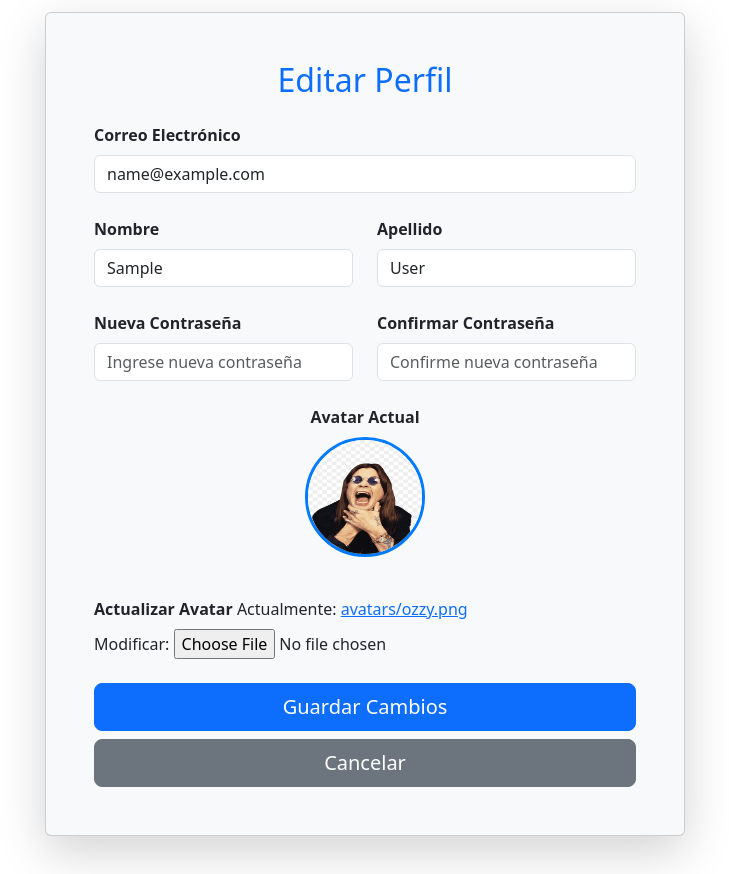
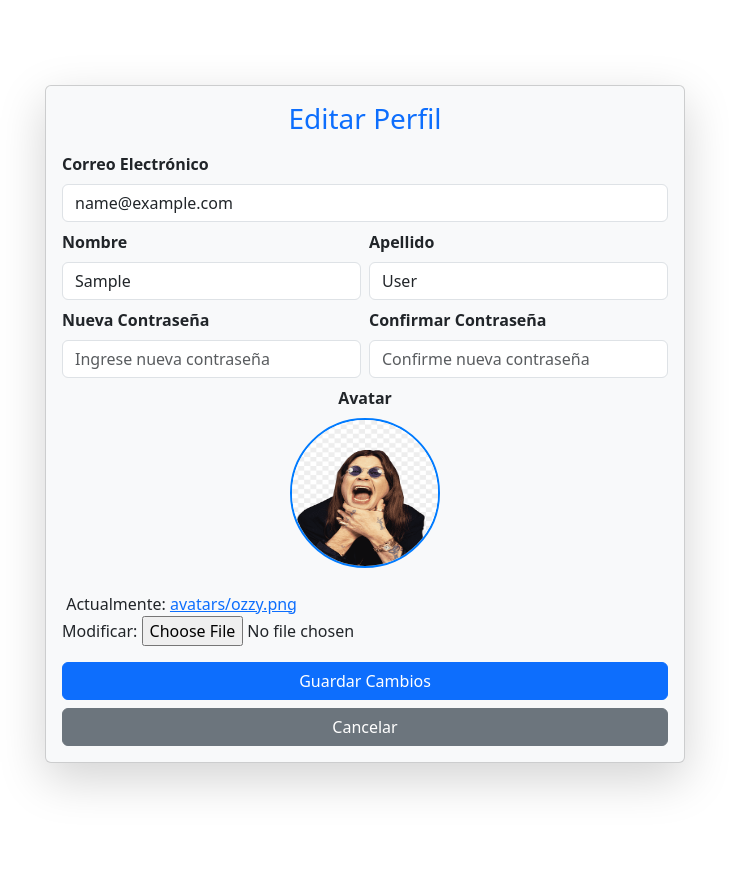
Before and after one commit to Yenniemorales/TrabajoFinal-Morales, a Django app: page /editar_perfil/ in a window 1280 px wide. Shown: the part 62-936 px from the top of the page, without its empty margins (275-1004 px from the left). Run offline with Django 5.2, Linux system fonts and the light colour scheme; the visitor is signed in with stand-in values (Sample User, id 1); data comes from the database, SQL or seed files in the repository; some libraries are stand-ins or nearby versions.

Commit message:
Arreglo final editar perdil

```diff
--- a/AppConsulta/templates/AppConsulta/editar_perfil.html
+++ b/AppConsulta/templates/AppConsulta/editar_perfil.html
@@ -4,8 +4,8 @@
 
 {% block content %}
 <div class="container d-flex justify-content-center align-items-center vh-100">
-    <div class="card shadow-lg p-5 rounded" style="width: 40rem; background-color: #f8f9fa;">
-        <h2 class="text-center mb-4 text-primary ">Editar Perfil</h2>
+    <div class="card shadow-lg p-3 rounded" style="width: 40rem; background-color: #f8f9fa;"> <!-- Reducido el ancho -->
+        <h3 class="text-center mb-3 text-primary">Editar Perfil</h3> <!-- Título reducido -->
 
         <!-- Mensajes de error o éxito -->
         {% if messages %}
@@ -20,48 +20,48 @@
         {% endif %}
 
         <!-- Formulario -->
-        <form method="post" enctype="multipart/form-data" class="needs-validation" novalidate>
+        <form method="post" enctype="multipart/form-data">
             {% csrf_token %}
-            <div class="row g-4">
+            <div class="row g-2"> <!-- Reducido el espacio entre elementos -->
                 <!-- Información personal -->
-                <div class="col-md-12">
+                <div class="col-12">
                     <label for="id_email" class="form-label fw-bold">Correo Electrónico</label>
                     {{ user_form.email }}
                 </div>
-                <div class="col-md-6">
+                <div class="col-6">
                     <label for="id_first_name" class="form-label fw-bold">Nombre</label>
                     {{ user_form.first_name }}
                 </div>
-                <div class="col-md-6">
+                <div class="col-6">
                     <label for="id_last_name" class="form-label fw-bold">Apellido</label>
                     {{ user_form.last_name }}
                 </div>
 
                 <!-- Contraseña -->
-                <div class="col-md-6">
+                <div class="col-6">
                     <label for="id_password1" class="form-label fw-bold">Nueva Contraseña</label>
                     {{ user_form.password1 }}
                 </div>
-                <div class="col-md-6">
+                <div class="col-6">
                     <label for="id_password2" class="form-label fw-bold">Confirmar Contraseña</label>
                     {{ user_form.password2 }}
                 </div>
 
                 <!-- Avatar -->
-                <div class="col-md-12 text-center">
-                    <label class="form-label fw-bold">Avatar Actual</label><br>
-                    <img src="{{ user.profile.avatar.url }}" alt="Avatar" class="rounded-circle mb-3" style="width: 120px; height: 120px; border: 3px solid #007bff;">
+                <div class="col-12 text-center">
+                    <label class="form-label fw-bold">Avatar</label><br>
+                    <img src="{{ user.profile.avatar.url }}" alt="Avatar" class="rounded-circle mb-3" style="width: 150px; height: 150px; border: 2px solid #007bff;">
                 </div>
-                <div class="col-md-12">
-                    <label for="id_avatar" class="form-label fw-bold">Actualizar Avatar</label>
+                <div class="col-12">
+                    <label for="id_avatar" class="form-label"> </label>
                     {{ profile_form.avatar }}
                 </div>
             </div>
 
             <!-- Botones -->
-            <div class="d-grid gap-2 mt-4">
-                <button type="submit" class="btn btn-primary btn-lg ">Guardar Cambios</button>
-                <a href="{% url 'home' %}" class="btn btn-secondary btn-lg ">Cancelar</a>
+            <div class="d-grid gap-2 mt-3">
+                <button type="submit" class="btn btn-primary">Guardar Cambios</button>
+                <a href="{% url 'home' %}" class="btn btn-secondary">Cancelar</a>
             </div>
         </form>
     </div>
```
Also changed, not shown: media/avatars/ozzyosbourne-mitos-radionica_Qmg2BRb.jpg (added).
